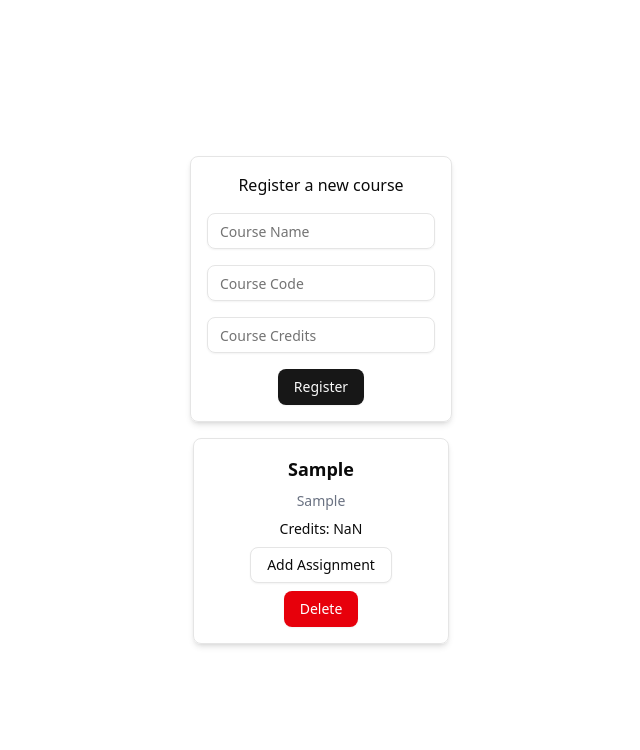
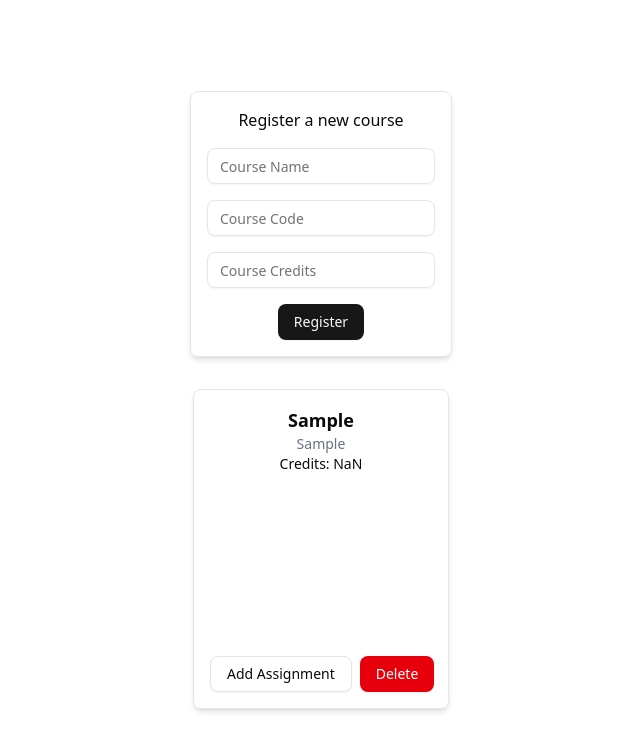
Before and after one commit to dillp1/untitled-grade-tracker, a React (Vite) app: page / in a window 1280 px wide. Both pictures are taken after typing "Sample", "Sample", "Sample" into the empty fields and a click on the button "Register". Shown: the top 750 px of the page, without its empty margins (319-959 px from the left). Built offline with nearby package versions, Linux system fonts and the light colour scheme.

Commit message:
UI adjustments

```diff
--- a/src/App.jsx
+++ b/src/App.jsx
@@ -38,9 +38,9 @@ function App() {
   }
 
   return (
-    <div className="flex flex-col items-center justify-center min-h-svh gap-4">
+    <div className="flex flex-col flex-wrap items-center justify-center min-h-svh gap-8 p-4">
       <RegisterClassForm onRegister={handleRegisterCourse} />
-      <div className="flex flex-col items-center gap-4 w-full">
+      <div className="flex flex-wrap items-center justify-center gap-4 w-full">
         {courses.map((course) => (
           <CourseCard
             key={course.id}
--- a/src/components/CoruseCard.jsx
+++ b/src/components/CoruseCard.jsx
@@ -36,11 +36,13 @@ function CourseCard({ course, onDelete, onAddAssignment }) {
   }
 
   return (
-    <div className="flex flex-col items-center justify-center p-4 gap-2 border rounded-md shadow-md w-64">
+    <div className="flex flex-col items-center justify-between p-4 gap-2 border rounded-md shadow-md w-64 h-80">
       {/* Course details */}
+      <div className="flex flex-col items-center">
         <h3 className="text-lg font-semibold">{course.name}</h3>
         <p className="text-sm text-gray-500">{course.code}</p>
         <p className="text-sm">Credits: {course.credits}</p>
+      </div>
 
       {/* Assignments list */}
       {course.assignments && course.assignments.length > 0 && (
@@ -56,6 +58,7 @@ function CourseCard({ course, onDelete, onAddAssignment }) {
         </div>
       )}
 
+      <div className="flex flex-row items-center gap-2 mt-4 w-full">
         {/* Add Assignment Dialog */}
         <Dialog open={open} onOpenChange={setOpen}>
           <DialogTrigger asChild>
@@ -87,6 +90,7 @@ function CourseCard({ course, onDelete, onAddAssignment }) {
           Delete
         </Button>
       </div>
+    </div>
   );
 }
 
```
Lines whose indentation alone changed are shown as unchanged.
